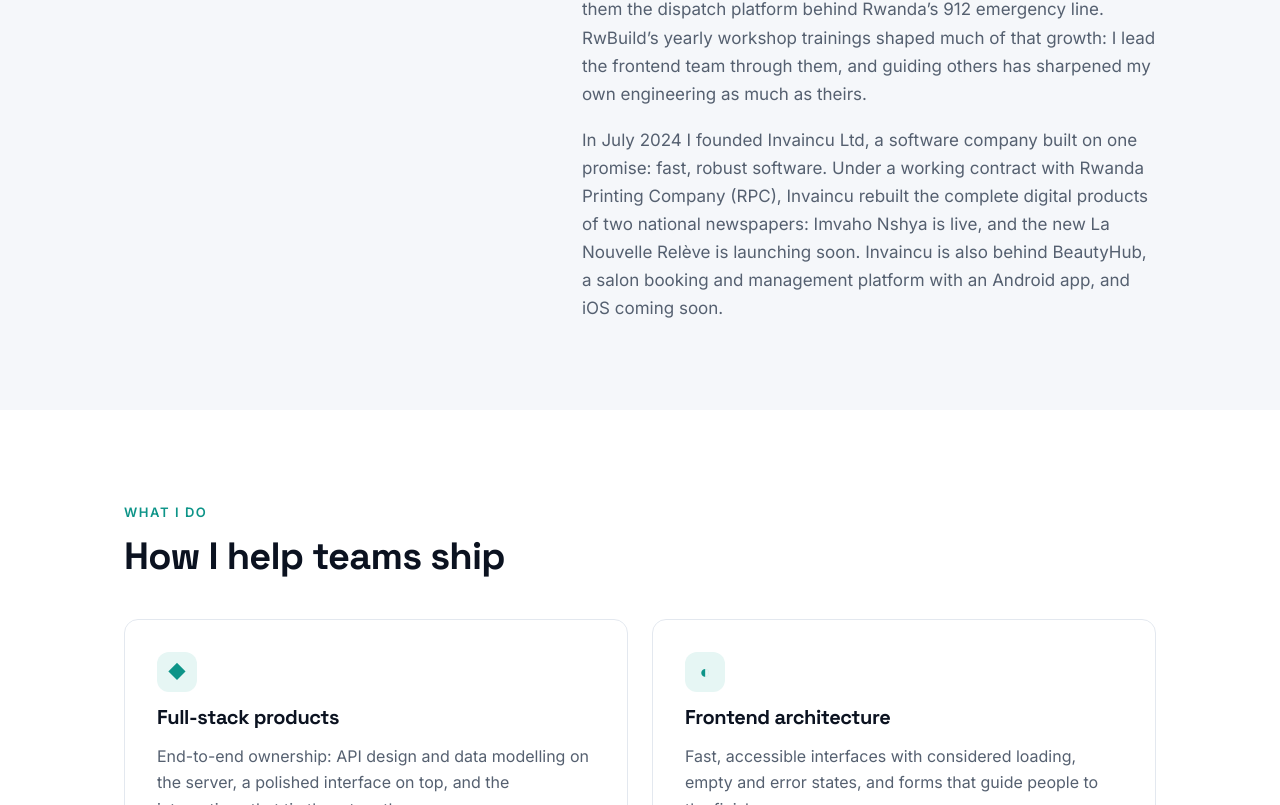
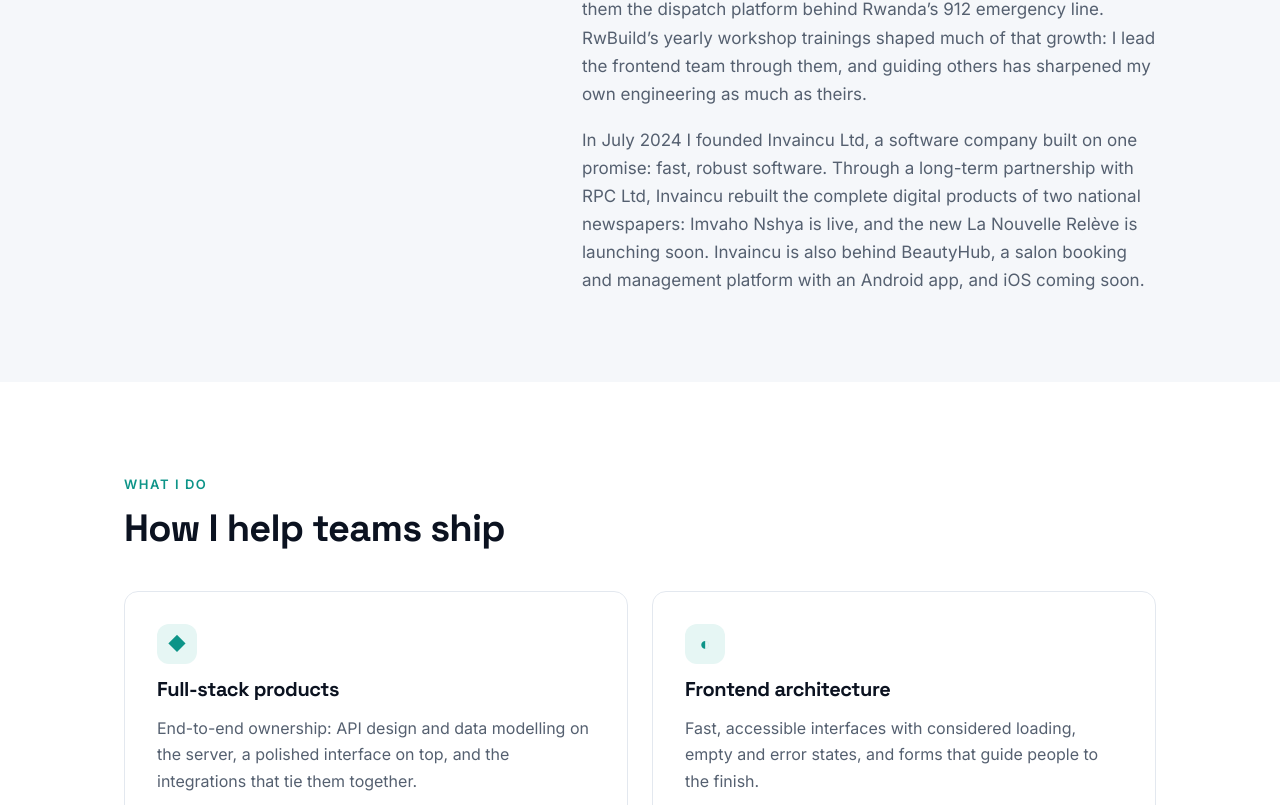
Before and after one commit to baghor/blog, a Nuxt app: page / in a window 1280 px wide. Shown: the part 1235-2040 px from the top of the page. Built offline with nearby package versions, Linux system fonts and the light colour scheme.

Commit message:
feat: refactoring: describe the work with RPC Ltd as a long-term partnership in the portfolio

```diff
--- a/app/data/projects.ts
+++ b/app/data/projects.ts
@@ -34,9 +34,9 @@ export const projects: Project[] = [
     role: 'Founder & CEO',
     stack: ['Next.js', 'React', 'TypeScript', 'Laravel'],
     summary:
-      'Invaincu Ltd won the opportunity to revamp the whole Imvaho Nshya product and signed a working contract with Rwanda Printing Company (RPC), the organisation that manages the newspaper. The new product is now live.',
+      'As a long-term partner of RPC Ltd, the organisation that manages the newspaper, Invaincu Ltd rebuilt the whole Imvaho Nshya product. The new product is now live.',
     highlights: [
-      'Won the revamp of the full Imvaho Nshya product, under a working contract with Rwanda Printing Company (RPC).',
+      'Rebuilt the full Imvaho Nshya product as part of a long-term partnership with RPC Ltd.',
       'Lead the project for Invaincu Ltd, from planning the new product to delivering it.',
       'A Next.js and TypeScript frontend on a Laravel API.',
       'Focus on what Invaincu stands for: a fast, robust platform that readers and the newsroom can rely on.',
@@ -52,9 +52,9 @@ export const projects: Project[] = [
     role: 'Founder & CEO',
     stack: ['Next.js', 'React', 'TypeScript', 'Laravel'],
     summary:
-      'Alongside Imvaho Nshya, Invaincu Ltd rebuilt the whole La Nouvelle Relève product, under the same working contract with Rwanda Printing Company (RPC). The new version is launching soon.',
+      'Alongside Imvaho Nshya, Invaincu Ltd rebuilt the whole La Nouvelle Relève product, as part of the same long-term partnership with RPC Ltd. The new version is launching soon.',
     highlights: [
-      'Won the revamp of the full La Nouvelle Relève product, under a working contract with Rwanda Printing Company (RPC).',
+      'Rebuilt the full La Nouvelle Relève product as part of a long-term partnership with RPC Ltd.',
       'Lead the project for Invaincu Ltd, from planning the new product to delivering it.',
       'A Next.js and TypeScript frontend on a Laravel API.',
       'Focus on a fast, robust platform that readers and the newsroom can rely on.',
--- a/app/pages/index.vue
+++ b/app/pages/index.vue
@@ -81,8 +81,8 @@
             much as theirs.
           </p>
           <p v-reveal="180">
-            In July 2024 I founded Invaincu Ltd, a software company built on one promise: fast, robust software. Under
-            a working contract with Rwanda Printing Company (RPC), Invaincu rebuilt the complete digital products of two
+            In July 2024 I founded Invaincu Ltd, a software company built on one promise: fast, robust software. Through
+            a long-term partnership with RPC Ltd, Invaincu rebuilt the complete digital products of two
             national newspapers: Imvaho Nshya is live, and the new La Nouvelle Relève is launching soon. Invaincu is
             also behind BeautyHub, a salon booking and management platform with an Android app, and iOS coming soon.
           </p>
@@ -230,7 +230,7 @@
       years: 'July 2024 – Present',
       points: [
         'Founded and lead a software company delivering fast, robust products for organisations in Rwanda.',
-        'Secured a working contract with Rwanda Printing Company (RPC) to revamp the complete digital products of Imvaho Nshya and La Nouvelle Relève.',
+        'Built a long-term partnership with RPC Ltd, rebuilding the complete digital products of Imvaho Nshya and La Nouvelle Relève.',
         'Delivered BeautyHub, a salon booking and management platform on the web and Android, with iOS coming soon.',
         'Own delivery end to end, from scoping and architecture (Next.js, TypeScript and a Laravel API) to launch.',
       ],
```
